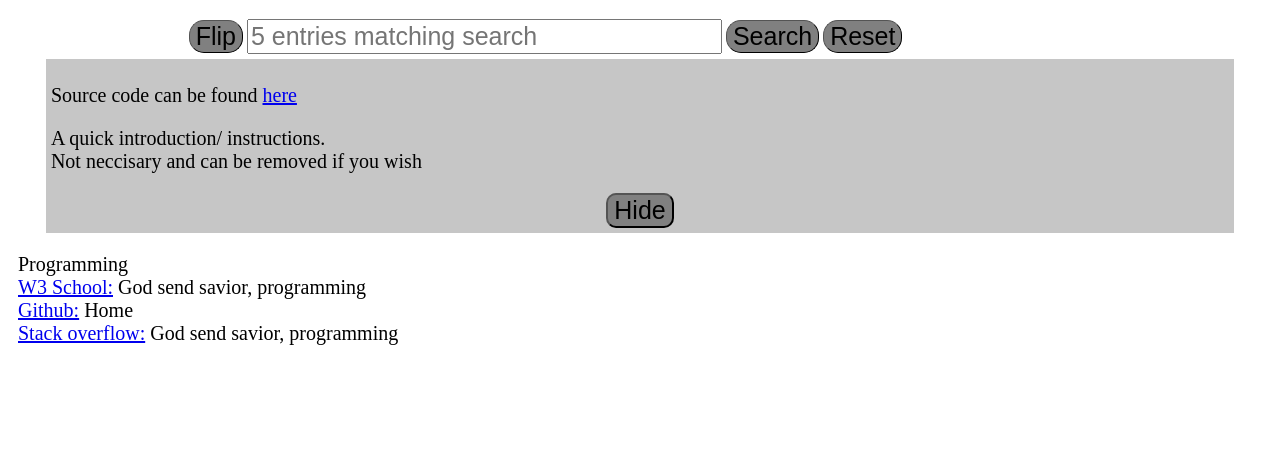
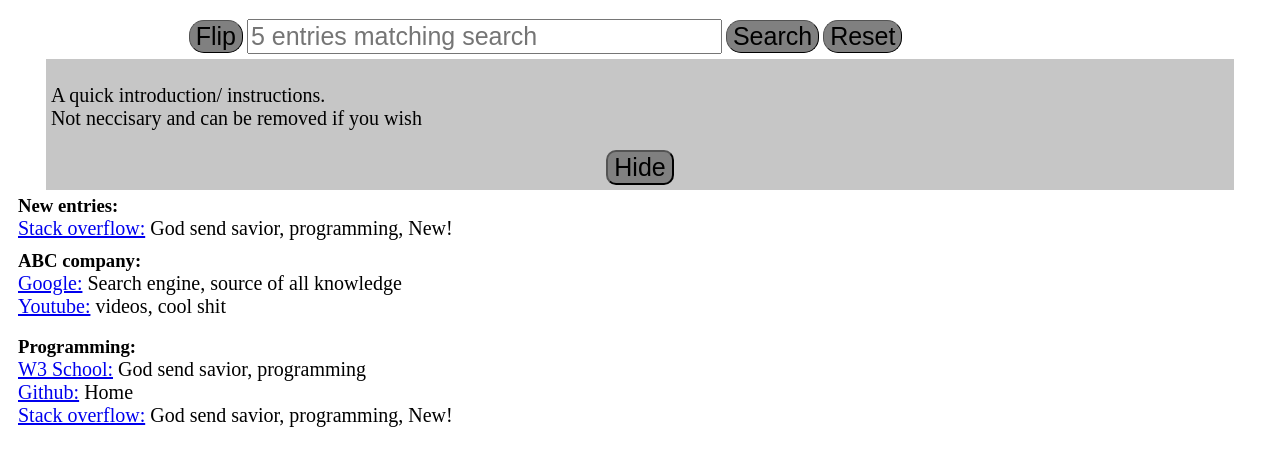
Before and after one commit to VT-archive/Link-archive-framework, a plain HTML site: page index.html in a window 1280 px wide. Both pictures are taken after a click on the button "Display Groups". Shown: the part 61-526 px from the top of the page. Drawn offline with Linux system fonts and the light colour scheme.

Commit message:
Add files via upload
added a section for new entries

```diff
--- a/index.html
+++ b/index.html
@@ -20,15 +20,15 @@
             </center>
         </div>
 
+
         <div id = "hello" style="margin-left: 3%; margin-right: 3%; margin-top: 5px; background-color: #c6c6c6; padding-left: 5px; padding-right: 5px; padding-bottom: 5px; padding-top: 5px;">
-            <p>Source code can be found <a href="https://github.com/VT-archive/Link-archive-framework" target="_blank">here</a></p>
             <p>A quick introduction/ instructions.<br>Not neccisary and can be removed if you wish</p>
             <center>
                 <button style= "border-width: 2px; border-radius: 10px;" onclick="document.getElementById('hello').style.display = 'none'">Hide</button>
             </center>
         </div>
-
-        <p  id = "listing" style="margin-left: 10px; margin-right: 10px; margin-bottom: 10px;"></p>
+        <div id="new" style="margin-left: 10px; margin-right: 10px; margin-bottom: 10px; margin-top: 5px;"></div>
+        <div  id = "listing" style="margin-left: 10px; margin-right: 10px; margin-bottom: 10px; margin-top: 5px;"></div>
     </body>
 
     <script src = "index.js"></script>
--- a/index.js
+++ b/index.js
@@ -1,12 +1,13 @@
 var puller;
 var active;
+var newentry = "New!";
 
 //writes object array to screen
 function write1(given){
-  let writer = '';
+  let writer = "<h3 style='margin:0'>Entries:</h3>";
 
   given.forEach(value => {
-    writer += "<a target = '_blank' href = " + value.link + ">" + value.name + ":</a>" + ' ' + value.tags + "<br>";
+    writer += "<p style='margin:0'><a target = '_blank' href = " + value.link + ">" + value.name + ":</a>" + ' ' + value.tags + "</p>";
   });
 
   document.getElementById("listing").innerHTML = writer;
@@ -21,6 +22,20 @@
     function(response) {
       response.json().then((data) => {
           puller = data;
+
+          //writes new stories to screen
+          let w= "<h3 style='margin:0'>New entries:</h3>";
+          let l = []
+          puller.forEach(value =>{
+            if ( value['tags'].indexOf(newentry) > -1 ) {
+              l.push(value)
+            }
+          });
+          l.forEach(value =>{
+            w += "<p style='margin:0'><a target = '_blank' href = " + value.link + ">" + value.name + ":</a>" + ' ' + value.tags + "</p>";
+          });
+          document.getElementById("new").innerHTML = w;
+
           write1(puller);
           active = puller;
       });
@@ -30,6 +45,7 @@
 
 //flips order of listing and writes to screen
 document.getElementById("flip").addEventListener("click", function(){
+  document.getElementById("group").style.visibility = "visible";
   let t = []
   for(let i = active.length; i != 0; i--){
     t.push(active[i-1])
@@ -75,8 +91,8 @@
   document.getElementById("group").style.visibility = "hidden"
 
   let t = []
-  for(let i = active.length; i != 0; i--){
-    t.push(active[i-1])
+  for(let i = puller.length; i != 0; i--){
+    t.push(puller[i-1])
   };
 
   let groups = {}
@@ -94,9 +110,9 @@
 
   let writer = '';
   for (let p in groups){
-    writer += p.toString()+"<br>";
+    writer += "<h3  style='margin:0'>" + p.toString()+":</h3>";
     groups[p].forEach(value => {
-    writer += "<a target = '_blank' href = " + value.link + ">" + value.name + ":</a>" + ' ' + value.tags + "<br>";
+    writer += "<p style='margin:0'><a target = '_blank' href = " + value.link + ">" + value.name + ":</a>" + ' ' + value.tags + "</p>";
     });
     writer += "<br>"
   }
--- a/library.json
+++ b/library.json
@@ -1,7 +1,7 @@
 [
-  {"name":"Stack overflow","link":"https://stackoverflow.com/","tags":"God send savior, programming","group":"Programming"},
+  {"name":"Stack overflow","link":"https://stackoverflow.com/","tags":"God send savior, programming, New!","group":"Programming"},
   {"name":"Github","link":"https://github.com/","tags":"Home","group":"Programming"},
-  {"name":"Youtube","link":"https://youtube.com","tags":"videos, cool shit"},
+  {"name":"Youtube","link":"https://youtube.com","tags":"videos, cool shit","group":"ABC company"},
   {"name":"W3 School","link":"https://www.w3schools.com/","tags":"God send savior, programming","group":"Programming"},
-  {"name":"Google","link":"https://google.com","tags":"Search engine, source of all knowledge"}
+  {"name":"Google","link":"https://google.com","tags":"Search engine, source of all knowledge","group":"ABC company"}
 ]
```
